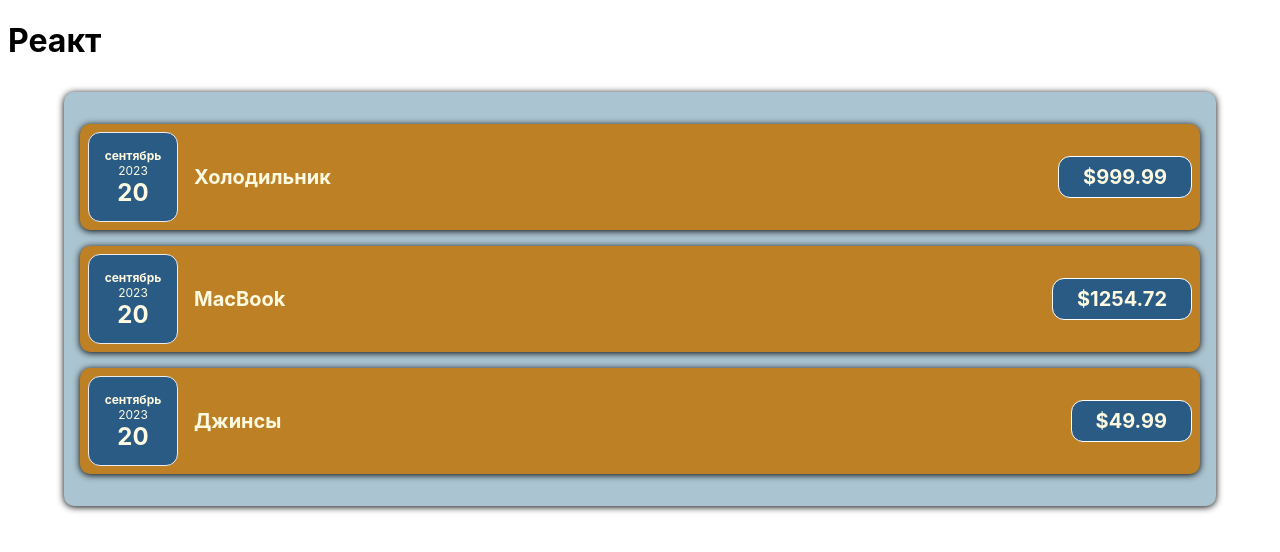
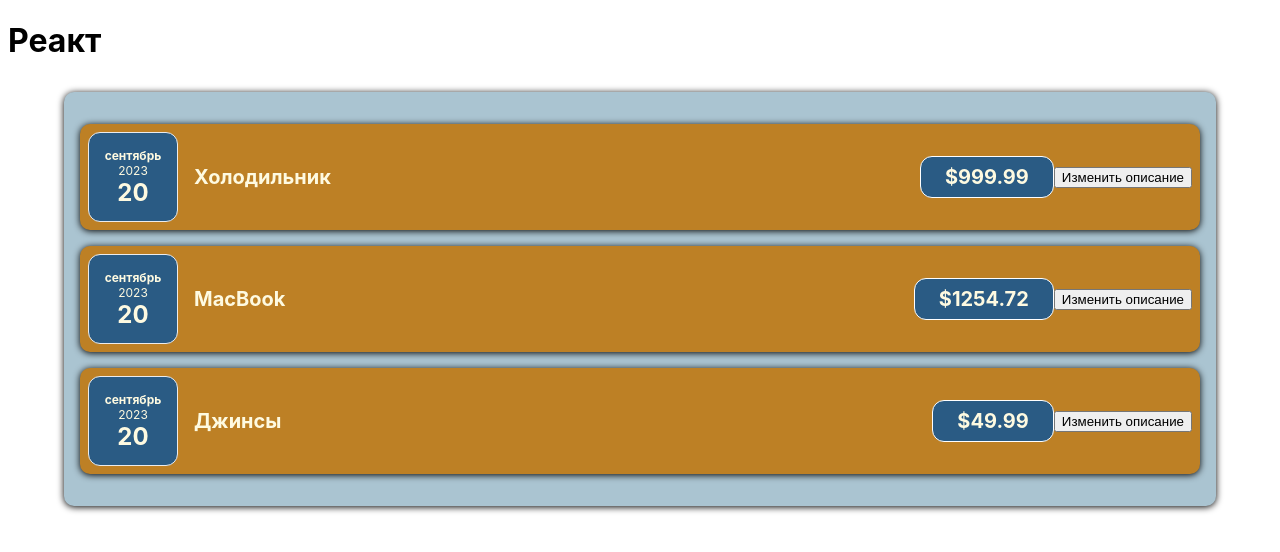
Before and after one commit to issamansur/CostAccounting, a JavaScript app: page / in a window 1280 px wide. Shown: the top 552 px of the page. Built offline with nearby package versions, Linux system fonts and the light colour scheme.

Commit message:
v3.2 add button with simple handler

```diff
--- a/src/components/Costs/CostItem.js
+++ b/src/components/Costs/CostItem.js
@@ -4,14 +4,23 @@ import Card from "../UI/Card";
 
 import CostDate from "./CostDate";
 
-const CostItem = (props) => (
+const CostItem = (props) => {
+    const changeDescriptionHandler = () => {
+        console.log("Click");
+    }
+
+    return (
         <Card className="cost-item">
             <CostDate date={props.date}/>
             <div className="cost-item__description">
                 <h2>{props.description}</h2>
                 <div className="cost-item__price">${props.amount}</div>
             </div>
+            <button onClick={changeDescriptionHandler}>
+                Изменить описание
+            </button>
         </Card>
     );
+};
 
 export default CostItem;
```
Lines whose indentation alone changed are shown as unchanged.
